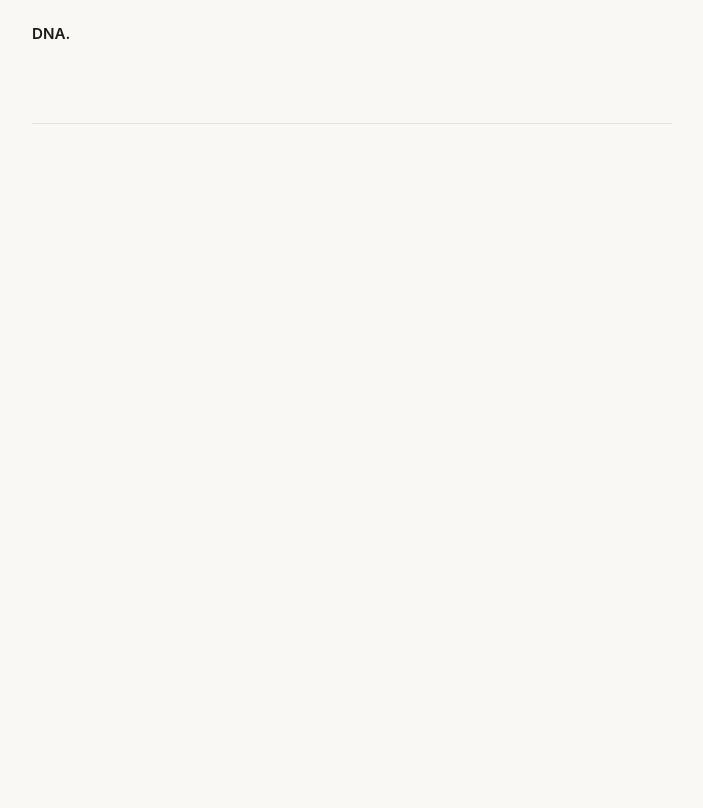
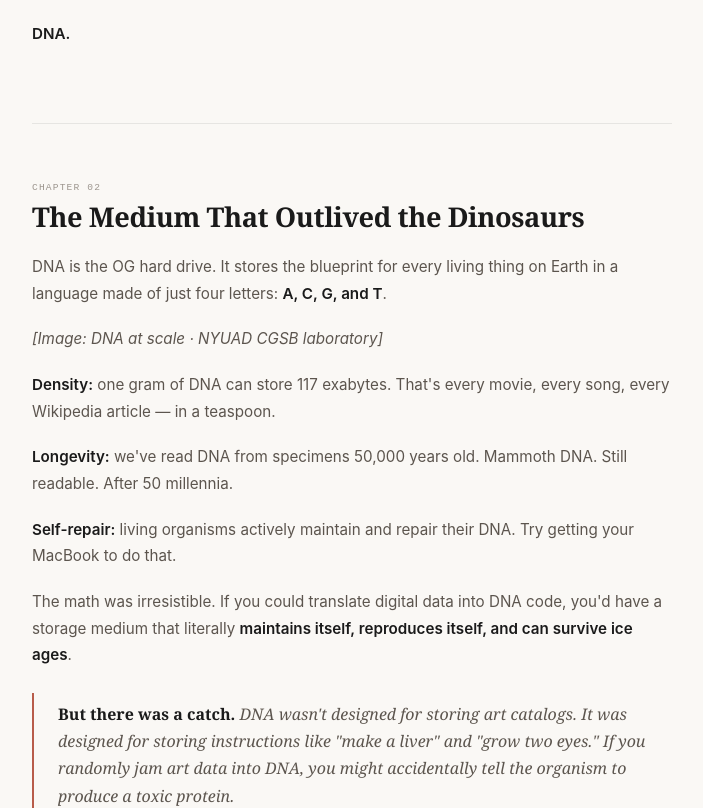
Before and after one commit to henryandpartners/living-archive-web, a Next.js app: page / in a window 1280 px wide. Shown: the part 1440-2248 px from the top of the page, without its empty margins (288-991 px from the left). Built offline with nearby package versions, Linux system fonts and the light colour scheme.

Commit message:
Remove reveal animations — all chapters now render fully visible on load

```diff
--- a/app/globals.css
+++ b/app/globals.css
@@ -178,17 +178,6 @@ select:focus, input:focus, textarea:focus {
 }
 textarea { resize: vertical; }
 
-/* ── Fade in reveal ── */
-.reveal {
-  opacity: 0;
-  transform: translateY(16px);
-  transition: opacity 0.5s var(--ease), transform 0.5s var(--ease);
-}
-.reveal.visible {
-  opacity: 1;
-  transform: translateY(0);
-}
-
 /* ── Animations ── */
 @keyframes fadeInUp {
   from { opacity: 0; transform: translateY(12px); }
--- a/app/page.tsx
+++ b/app/page.tsx
@@ -100,11 +100,11 @@ export default function StoryPage() {
           padding: "0 20px",
         }}
       >
-        {CHAPTERS.map((ch, i) => (
+        {CHAPTERS.map((ch) => (
           <section
             key={ch.id}
             id={ch.id}
-            className={i === 0 ? "reveal visible" : "reveal"}
+            className=""
             style={{
               padding: "3.5rem 0",
               scrollMarginTop: 80,
```
